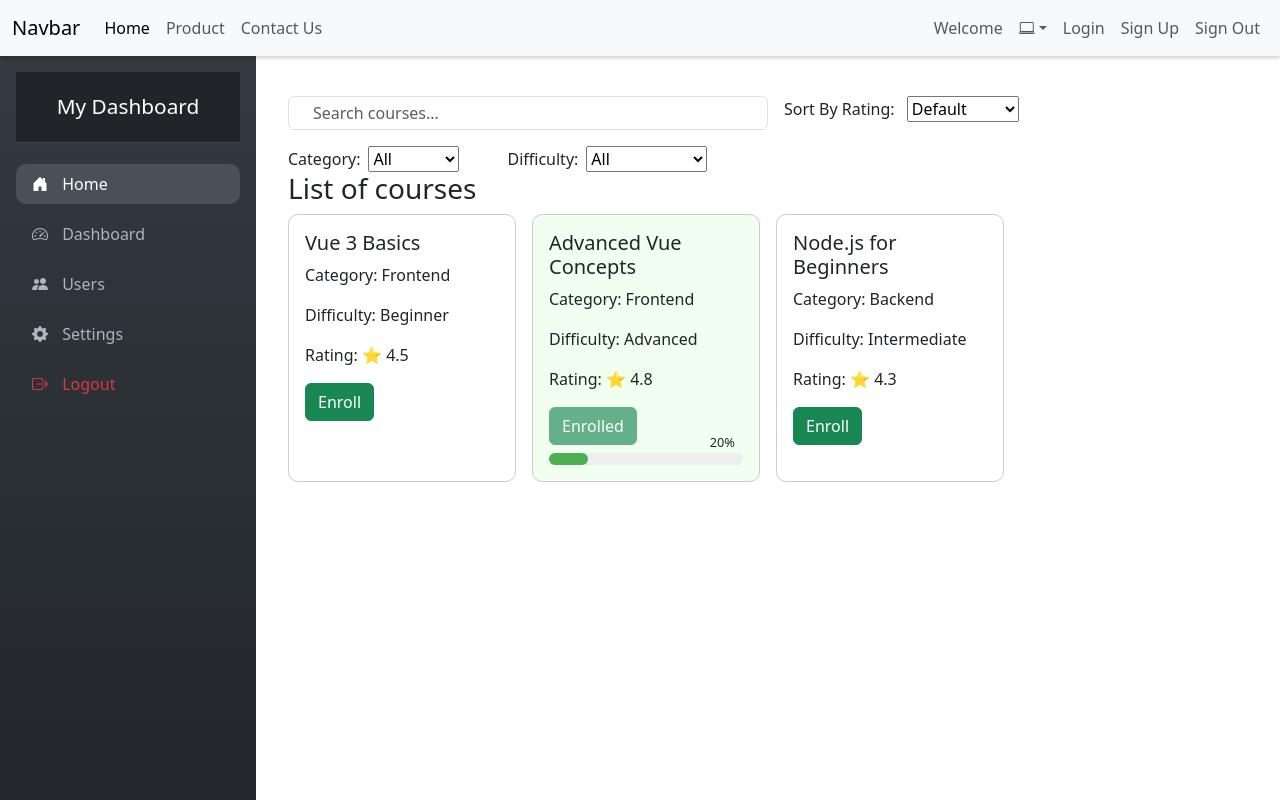
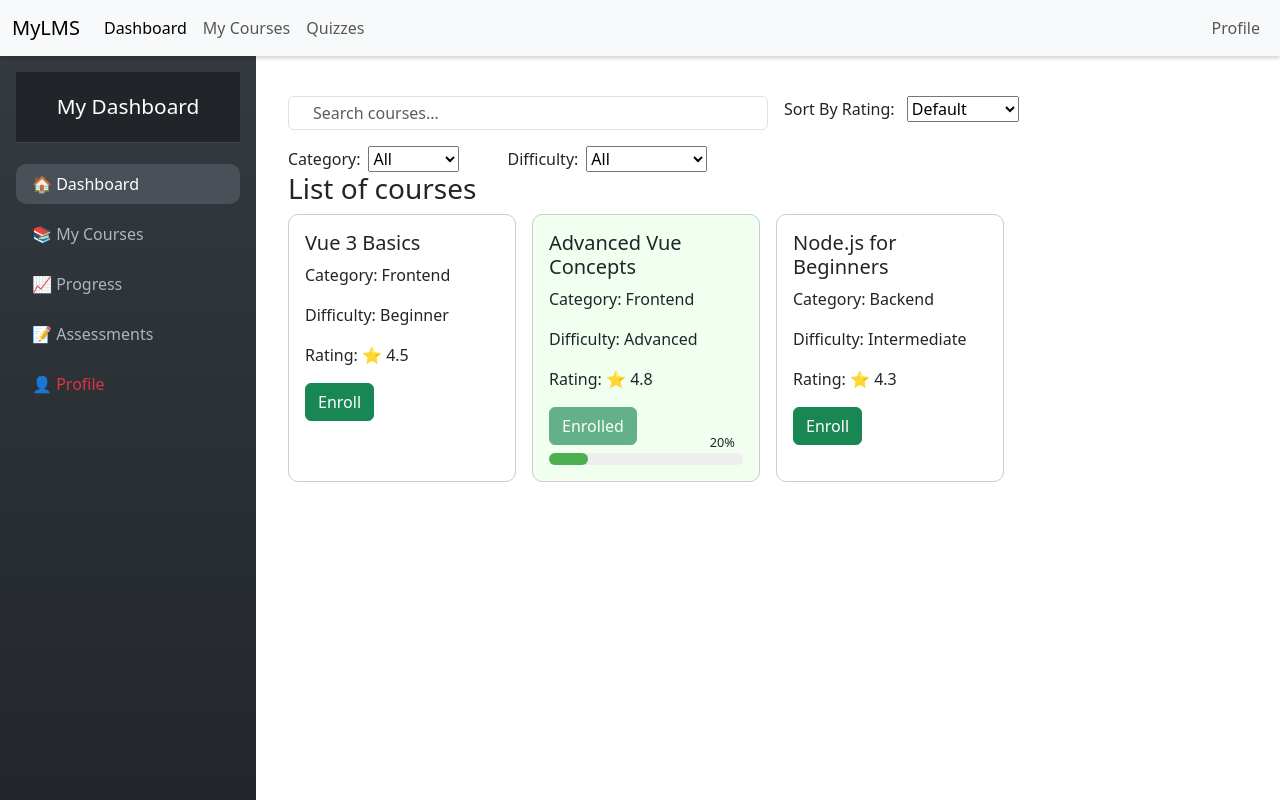
Before and after one commit to PB-personal/LMS-App-Dev, a Vue app: page /dashboard in a window 1280 px wide. Built offline with nearby package versions, Linux system fonts and the light colour scheme.

Commit message:
Added icons and modified names in header and sidebar

```diff
--- a/src/layouts/AppHeader.vue
+++ b/src/layouts/AppHeader.vue
@@ -1,7 +1,7 @@
 <template>
   <nav class="navbar headerbar navbar-expand-lg bg-body-tertiary">
     <div class="container-fluid">
-      <a class="navbar-brand" href="#">Navbar</a>
+      <a class="navbar-brand" href="#">MyLMS</a>
       <button
         class="navbar-toggler"
         type="button"
@@ -16,46 +16,18 @@
       <div class="collapse navbar-collapse" id="navbarSupportedContent">
         <ul class="navbar-nav me-auto mb-2 mb-lg-0">
           <li class="nav-item">
-            <a class="nav-link active" aria-current="page">Home</a>
+            <a class="nav-link active" aria-current="page">Dashboard</a>
           </li>
           <li class="nav-item">
-            <a class="nav-link">Product</a>
+            <a class="nav-link">My Courses</a>
           </li>
           <li class="nav-item">
-            <a class="nav-link">Contact Us</a>
+            <a class="nav-link">Quizzes</a>
           </li>
         </ul>
         <ul class="d-flex navbar-nav">
-          <li class="nav-link">Welcome</li>
-          <li class="nav-item dropdown">
-            <a
-              class="nav-link dropdown-toggle"
-              href="#"
-              role="button"
-              data-bs-toggle="dropdown"
-              aria-expanded="false"
-            >
-              <i class="bi bi-laptop"></i>
-            </a>
-            <ul class="dropdown-menu">
-              <li>
-                <button class="dropdown-item"><i class="bi bi-sun"></i> &nbsp; Light</button>
-              </li>
-              <li>
-                <button class="dropdown-item">
-                  <i class="bi bi-moon-stars-fill"></i> &nbsp; Dark
-                </button>
-              </li>
-            </ul>
-          </li>
           <li class="nav-item">
-            <router-link :to="{ name: 'login' }" class="nav-link">Login</router-link>
-          </li>
-          <li class="nav-item">
-            <a class="nav-link">Sign Up</a>
-          </li>
-          <li class="nav-item">
-            <button class="nav-link">Sign Out</button>
+            <RouterLink class="nav-link">Profile</RouterLink>
           </li>
         </ul>
       </div>
--- a/src/layouts/AppSidebar.vue
+++ b/src/layouts/AppSidebar.vue
@@ -4,19 +4,19 @@
     <div class="sidebar-header">My Dashboard</div>
     <ul class="nav flex-column mt-3">
       <li class="nav-item">
-        <a href="#" class="nav-link active"> <i class="bi bi-house-door-fill"></i> Home </a>
+        <a href="#" class="nav-link active"> 🏠 Dashboard </a>
       </li>
       <li class="nav-item">
-        <a href="#" class="nav-link"> <i class="bi bi-speedometer2"></i> Dashboard </a>
+        <a href="#" class="nav-link"> 📚 My Courses </a>
       </li>
       <li class="nav-item">
-        <a href="#" class="nav-link"> <i class="bi bi-people-fill"></i> Users </a>
+        <a href="#" class="nav-link"> 📈 Progress </a>
       </li>
       <li class="nav-item">
-        <a href="#" class="nav-link"> <i class="bi bi-gear-fill"></i> Settings </a>
+        <a href="#" class="nav-link">📝 Assessments </a>
       </li>
       <li class="nav-item mt-auto">
-        <a href="#" class="nav-link text-danger"> <i class="bi bi-box-arrow-right"></i> Logout </a>
+        <a href="#" class="nav-link text-danger"> 👤 Profile </a>
       </li>
     </ul>
   </div>
@@ -24,10 +24,9 @@
 <script></script>
 <style>
 .sidebar {
-  /* let parent control the width (AppDashboard will set 30%) */
   width: 100%;
-  max-width: 260px; /* optional cap on very wide screens */
-  height: 100vh; /* full viewport height */
+  max-width: 260px;
+  height: 100vh;
   background: linear-gradient(180deg, #343a40 0%, #212529 100%);
   color: #fff;
   transition: all 0.3s ease;
```
